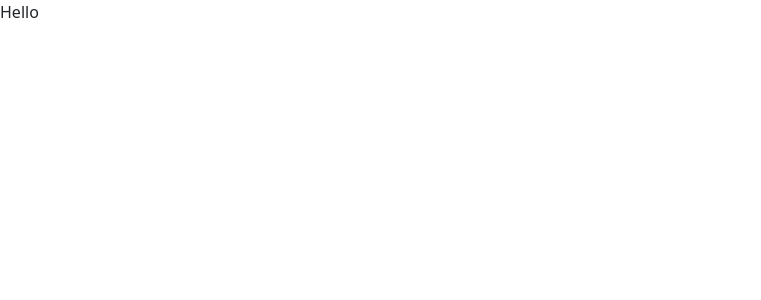
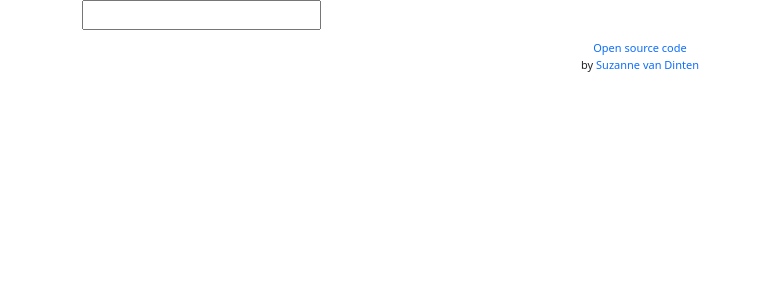
Before and after one commit to 98Suzanne/dictionary-react, a React (Create React App) app: page / in a window 1280 px wide. Shown: the top 300 px of the page, without its empty margins (0-761 px from the left). Built offline with nearby package versions, Linux system fonts and the light colour scheme.

Commit message:
Added basic search engine

```diff
--- a/src/App.js
+++ b/src/App.js
@@ -1,8 +1,19 @@
 import "./App.css";
 import "bootstrap/dist/css/bootstrap.min.css";
+import Dictionary from "./Dictionary";
+import Contact from "./Contact";
 
 function App() {
-  return <div className="App">Hello</div>;
+  return (
+    <div className="App">
+      <div className="container">
+        <main>
+          <Dictionary />
+        </main>
+        <Contact />
+      </div>
+    </div>
+  );
 }
 
 export default App;
--- /dev/null
+++ b/src/Contact.css
@@ -0,0 +1,15 @@
+.github {
+  padding-top: 10px;
+}
+.github,
+#contact {
+  display: block;
+  margin: 0 auto;
+  font-size: 11px;
+  text-align: center;
+  text-decoration: none;
+  width: 120px;
+}
+.linkedin {
+  text-decoration: none;
+}
--- /dev/null
+++ b/src/Contact.js
@@ -0,0 +1,26 @@
+import React from "react";
+import "./Contact.css";
+
+export default function Contact() {
+  return (
+    <div>
+      <a
+        href="https://github.com/98Suzanne/dictionary-react"
+        className="github"
+        target="blank"
+      >
+        Open source code
+      </a>
+      <div id="contact">
+        <span>by </span>
+        <a
+          href="https://www.linkedin.com/in/svandinten/"
+          className="linkedin"
+          target="blank"
+        >
+          Suzanne van Dinten
+        </a>
+      </div>
+    </div>
+  );
+}
--- /dev/null
+++ b/src/Dictionary.js
@@ -0,0 +1,22 @@
+import React, { useState } from "react";
+
+export default function Dictionary() {
+  let [keyword, setKeyword] = useState("");
+
+  function search(event) {
+    event.preventDefault();
+    alert(`Searching for ${keyword}`);
+  }
+
+  function handleKeywordChange(event) {
+    setKeyword(event.target.value);
+  }
+
+  return (
+    <div className="Dictionary">
+      <form onSubmit={search}>
+        <input type="search" onChange={handleKeywordChange} />
+      </form>
+    </div>
+  );
+}
```
